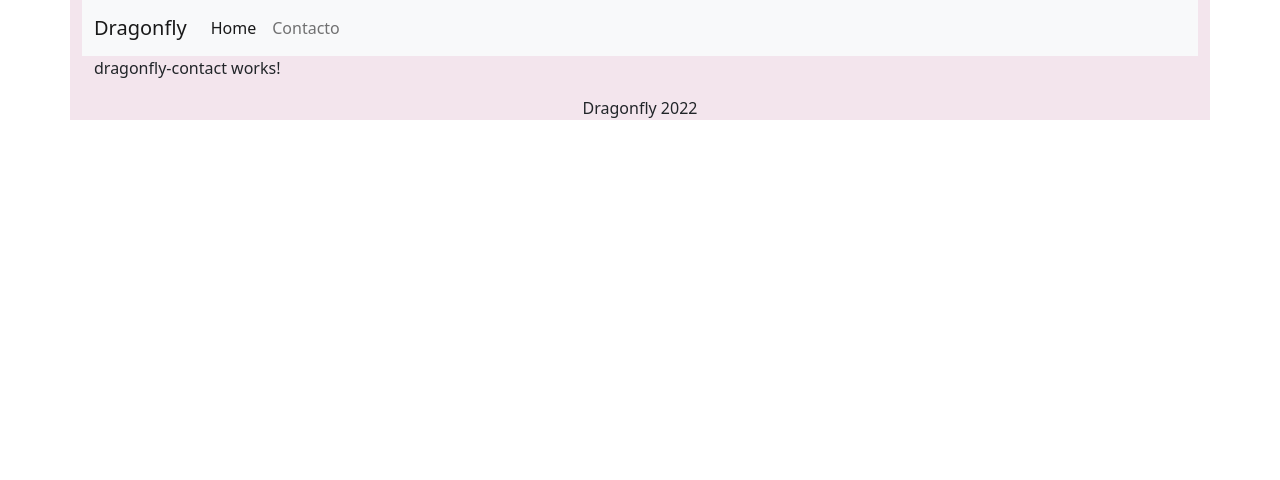
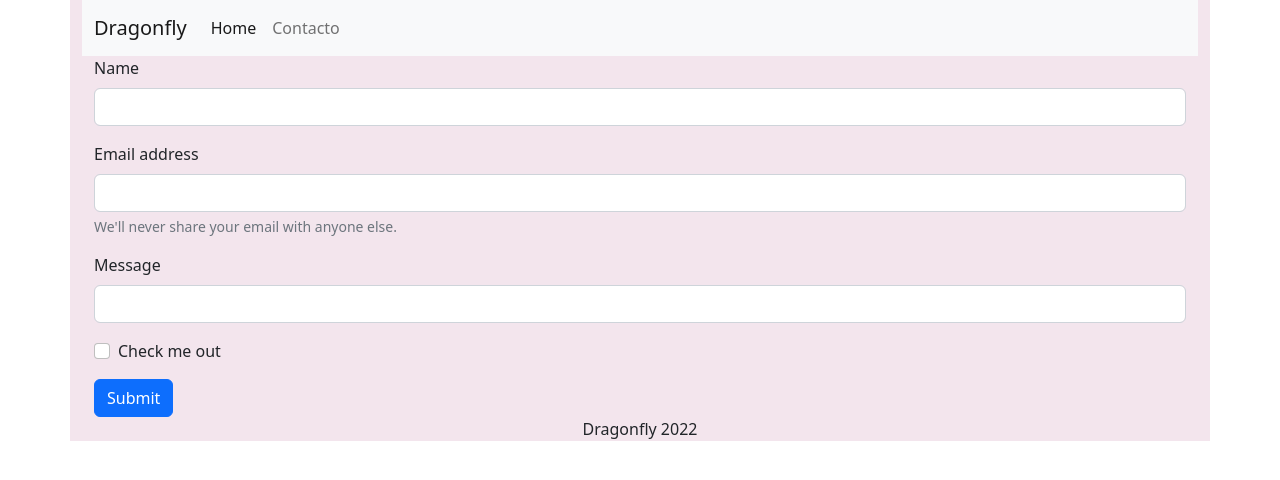
Before and after one commit to MercedesVatalaro/Angular-Dragonfly, an Angular app: page /contact in a window 1280 px wide. Shown: the top 480 px of the page. Built offline with nearby package versions, Linux system fonts and the light colour scheme.

Commit message:
se agregan cambios en formato y css

```diff
--- a/src/app/app.module.ts
+++ b/src/app/app.module.ts
@@ -8,7 +8,7 @@ import { FormsModule } from '@angular/forms';
 import { DragonflyContactComponent } from './dragonfly-contact/dragonfly-contact.component';
 import { DragonflyFragrancesComponent } from './dragonfly-fragrances/dragonfly-fragrances.component';
 import { DragonflyCartComponent } from './dragonfly-cart/dragonfly-cart.component';
-
+import { ReactiveFormsModule } from '@angular/forms';
 import {AppRoutingModule} from './app-routing.module';
 import { InputIntegerComponent } from './input-integer/input-integer.component';
 
@@ -26,6 +26,7 @@ import { InputIntegerComponent } from './input-integer/input-integer.component';
     AppRoutingModule,
     FormsModule,
     HttpClientModule,
+    ReactiveFormsModule,
   ],
   providers: [],
   bootstrap: [AppComponent]
--- a/src/app/dragonfly-cart/dragonfly-cart.component.html
+++ b/src/app/dragonfly-cart/dragonfly-cart.component.html
@@ -1,9 +1,8 @@
-<h5>Carrito de compras</h5>
+<h5>Cart</h5>
 <ul>
-<li *ngFor="let fragrance of cartList$ | async">
+  <li *ngFor="let fragrance of cartList$ | async">
+    {{fragrance.name}}:{{fragrance.quantity}}
 
-{{fragrance.name}}:{{fragrance.quantity}}
-
-
-</li>
+    <button class="btn btn-outline-secondary btn-sm">Delete</button>
+  </li>
 </ul>
--- a/src/app/dragonfly-contact/dragonfly-contact.component.html
+++ b/src/app/dragonfly-contact/dragonfly-contact.component.html
@@ -1 +1,23 @@
-<p>dragonfly-contact works!</p>
+<form>
+  <div class="mb-3">
+    <label for="exampleInputName" class="form-label">Name</label>
+    <input type="name" class="form-control" id="exampleInputName1">
+  </div>
+  <div class="mb-3">
+    <label for="exampleInputEmail1" class="form-label">Email address</label>
+    <input type="email" class="form-control" id="exampleInputEmail1"
+      aria-describedby="emailHelp">
+    <div id="emailHelp" class="form-text">We'll never share your email with
+      anyone else.</div>
+  </div>
+  <div class="mb-3">
+    <label for="exampleInputMessage" class="form-label">Message</label>
+    <input type="text" class="form-control" id="exampleInputMessage1">
+  </div>
+
+  <div class="mb-3 form-check">
+    <input type="checkbox" class="form-check-input" id="exampleCheck1">
+    <label class="form-check-label" for="exampleCheck1">Check me out</label>
+  </div>
+  <button type="submit" class="btn btn-primary" (click)="onSubmit()">Submit</button>
+</form>
--- a/src/app/dragonfly-contact/dragonfly-contact.component.ts
+++ b/src/app/dragonfly-contact/dragonfly-contact.component.ts
@@ -1,4 +1,5 @@
 import { Component, OnInit } from '@angular/core';
+
 
 @Component({
   selector: 'app-dragonfly-contact',
@@ -7,9 +8,14 @@ import { Component, OnInit } from '@angular/core';
 })
 export class DragonflyContactComponent implements OnInit {
 
+
+
   constructor() { }
 
   ngOnInit(): void {
   }
+  onSubmit() {
 
+    console.log("Los datos se enviaron exitosamente");
+  }
 }
--- a/src/app/fragrance-cart.service.ts
+++ b/src/app/fragrance-cart.service.ts
@@ -6,25 +6,28 @@ import { Fragrance } from './fragrance-list/fragrance';
   providedIn: 'root'
 })
 export class FragranceCartService {
+  deleteToCart(fragrance: any) {
+    throw new Error('Method not implemented.');
+  }
 
 
   private _cartList: Fragrance[] = [];
-cartList: BehaviorSubject<Fragrance[]>= new BehaviorSubject(this._cartList);
+  cartList: BehaviorSubject<Fragrance[]> = new BehaviorSubject(this._cartList);
 
-constructor() { }
+  constructor() { }
 
   addToCart(fragrance: Fragrance) {
 
-    let item: Fragrance|undefined =this._cartList.find((v1)=>v1.name==fragrance.name);
-    if(!item){
-    this._cartList.push({...fragrance});
+    let item: Fragrance | undefined = this._cartList.find((v1) => v1.name == fragrance.name);
+    if (!item) {
+      this._cartList.push({ ...fragrance });
 
-  }else{
-    item.quantity += fragrance.quantity;
+    } else {
+      item.quantity += fragrance.quantity;
+    }
+    console.log(this._cartList);
+    this.cartList.next(this._cartList);
   }
-  console.log(this._cartList);
-  this.cartList.next(this._cartList);
-}
 
 
 }
--- a/src/app/fragrance-list/fragrance-list.component.css
+++ b/src/app/fragrance-list/fragrance-list.component.css
@@ -12,3 +12,8 @@ td{
 
   vertical-align:middle;
 }
+.btn{
+
+  background: rgb(4, 179, 248);
+
+}
--- a/src/app/fragrance-list/fragrance-list.component.html
+++ b/src/app/fragrance-list/fragrance-list.component.html
@@ -22,7 +22,7 @@
   <td><span class="badge text-bg-warning" *ngIf="fragrance.stock==0">SIN STOCK</span></td>
   <td>
     <app-input-integer [(quantity)]="fragrance.quantity" [max]="fragrance.stock" *ngIf="fragrance.stock"></app-input-integer>
-    <button class="btn btn-primary btn-sm" (click)="addToCart(fragrance)">Comprar</button>
+    <button class="btn btn-primary btn-sm" (click)="addToCart(fragrance)">Buy now</button>
 
   </td>
 </tr>
--- a/src/app/fragrance-list/fragrance-list.component.ts
+++ b/src/app/fragrance-list/fragrance-list.component.ts
@@ -10,40 +10,7 @@ import { Fragrance } from './fragrance';
 })
 export class FragranceListComponent implements OnInit {
 
-fragrances: Fragrance []= [];
-/*[{
-name: "Flower",
-brand: "Kenso",
-size : 50,
-price : 11000,
-image: "assets/img/flower.png",
-stock: 15,
-clearance: true,
-quantity:0,
-},
-{
-  name: "NR",
-  brand: "Nina Ricci",
-  size : 30,
-  price : 18000,
-  image: "assets/img/nina.png",
-  stock: 10,
-  clearance: false,
-  quantity:0,
-  },
-  {
-    name: "Carolina Herrera",
-    brand: "CH",
-    size : 100,
-    price : 19000,
-    image: "assets/img/ch.png",
-    stock:0,
-    clearance: false,
-    quantity:0,
-    },
-];*/
-
-
+  fragrances: Fragrance[] = [];
 
 
   constructor(
@@ -53,18 +20,23 @@ quantity:0,
 
   }
 
-    ngOnInit(): void {
-      this.data.getAll()
+  ngOnInit(): void {
+    this.data.getAll()
       .subscribe(fragrances => this.fragrances = fragrances);
   }
 
-  addToCart(fragrance: any): void{
+  addToCart(fragrance: any): void {
 
     this.cart.addToCart(fragrance);
-    fragrance.stock-= fragrance.quantity;
-    fragrance.quantity=0;
+    fragrance.stock -= fragrance.quantity;
+    fragrance.quantity = 0;
 
   }
 
 
+
+
+
+
+
 }
```
Also changed, not shown: src/app/fragrance-data.service.ts (+6 -6 lines), src/app/input-integer/input-integer.component.ts (+6 -6 lines), src/app/dragonfly-cart/dragonfly-cart.component.ts (line endings or trailing spaces).
